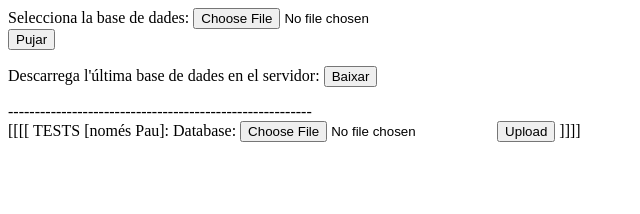
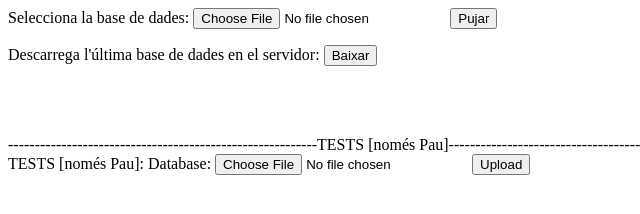
Before and after one commit to pausabe/deploy-cpl, a plain HTML site: page index.html in a window 1280 px wide. Shown: the whole page, without its empty margins (0-640 px from the left). Drawn offline with Linux system fonts and the light colour scheme.

Commit message:
Some minor changes

```diff
--- a/index.html
+++ b/index.html
@@ -7,19 +7,19 @@
     <body>
         <form action="/upload" method="POST" enctype="multipart/form-data">
             <label>Selecciona la base de dades: </label>
-            <input name="db_file" type="file" accept=".db" /><br>
+            <input name="db_file" type="file" accept=".db" />
             <button type="submit">Pujar</button>
         </form>
         <form action="/download" method="GET">
             <label>Descarrega l'última base de dades en el servidor: </label>
             <button type="submit">Baixar</button>
         </form>
-        <label>---------------------------------------------------------<label>
+        <br><br><br>
+        <label>----------------------------------------------------------TESTS [només Pau]----------------------------------------------------------<label>
         <form action="/uploadTest" method="POST" enctype="multipart/form-data">
-            <label>[[[[ TESTS [només Pau]: Database: </label>
+            <label>TESTS [només Pau]: Database: </label>
             <input name="db_file" type="file" accept=".db" />
             <button type="submit">Upload</button>
-            <label> ]]]]</label>
         </form>
     </body>
 </html>
--- a/index.js
+++ b/index.js
@@ -63,6 +63,8 @@ app.post('/upload', async (req, res) => {
       // Use the mv() method to place the file in upload directory
       db_file.mv('./cpl-app/src/Assets/db/cpl-app.db');
 
+      console.log(`channel: ${expo_prod_channel}`)
+
       // Run deploy script
       shell.exec(
         `sh deploy-cpl.sh ${expo_user} ${expo_pass} ${expo_send} ${expo_prod_channel}`,
@@ -94,6 +96,8 @@ app.post('/uploadTest', async (req, res) => {
       // Use the mv() method to place the file in upload directory
       db_file.mv('./cpl-app/src/Assets/db/cpl-app.db');
 
+      console.log(`channel: ${expo_test_channel}`)
+
       // Run deploy script
       shell.exec(
         `sh deploy-cpl.sh ${expo_user} ${expo_pass} ${expo_send} ${expo_test_channel}`,
```
Also changed, not shown: 1 other file.
